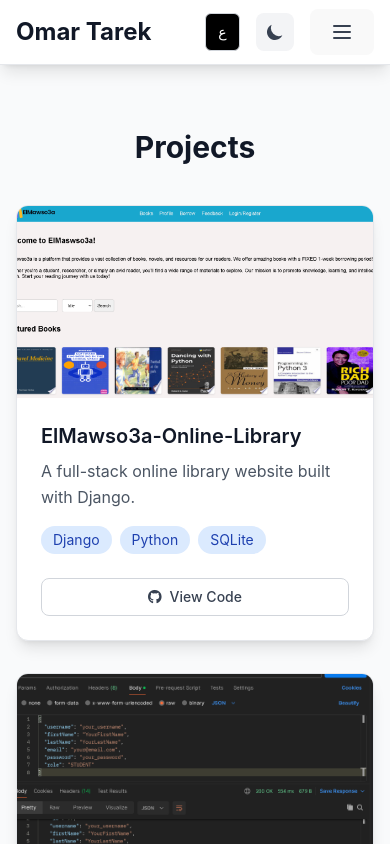
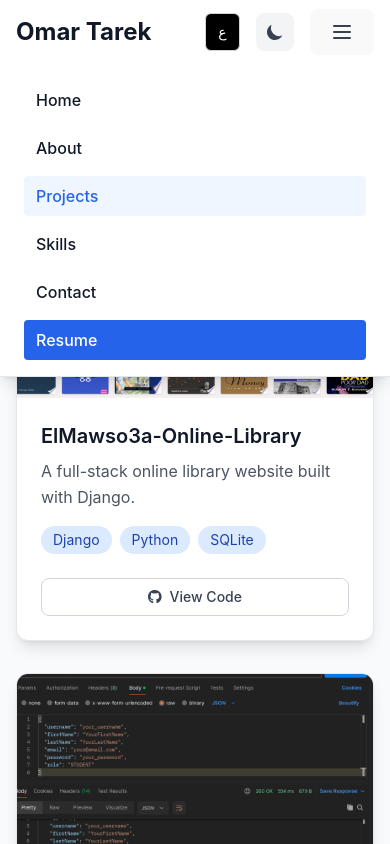
Before and after one commit to DIEMOS192/portfolio, a React (Vite) app: page /projects in a window 390 px wide. Both pictures are taken after a click on the button 341 px from the left and 32 px from the top of the page. Shown: the top 844 px of the page. Built offline with nearby package versions, Linux system fonts and the light colour scheme.

Commit message:
fixed mobile bugs

```diff
--- a/src/components/Footer.tsx
+++ b/src/components/Footer.tsx
@@ -75,6 +75,10 @@
                   <NavLink
                     to={l.to}
                     className="text-gray-400 hover:text-white transition-colors text-sm"
+                    onClick={() => {
+                      if (window.innerWidth < 768)
+                        window.scrollTo({ top: 0, behavior: "smooth" });
+                    }}
                   >
                     {l.label}
                   </NavLink>
--- a/src/components/NavBar.tsx
+++ b/src/components/NavBar.tsx
@@ -2,14 +2,24 @@
 import { useTranslation } from "react-i18next";
 import i18n from "i18next";
 import { Link, NavLink } from "react-router-dom";
+import { useState } from "react";
 
 const Navbar = () => {
   const { t } = useTranslation("common");
   const current = i18n.language || "en";
+  const [mobileOpen, setMobileOpen] = useState(false);
   const toggleLang = () => {
     const next = current.startsWith("ar") ? "en" : "ar";
     i18n.changeLanguage(next);
   };
+  const closeMobile = () => setMobileOpen(false);
+  const navLinks = [
+    { to: "/", label: t("nav.home"), exact: true },
+    { to: "/about", label: t("nav.about") },
+    { to: "/projects", label: t("nav.projects") },
+    { to: "/skills", label: t("nav.skills") },
+    { to: "/contact", label: t("nav.contact") },
+  ];
   return (
     <nav className="bg-white dark:bg-gray-900 shadow-lg border-b border-gray-200 dark:border-gray-700 sticky top-0 z-50">
       <div className="max-w-7xl mx-auto px-4 sm:px-6 lg:px-8">
@@ -18,74 +28,33 @@
             <Link
               to="/"
               className="text-2xl font-bold text-gray-900 dark:text-white"
+              onClick={closeMobile}
             >
               {t("personal.name")}
             </Link>
           </div>
 
+          {/* Desktop nav */}
           <div className="hidden md:block">
             <div className="ml-10 flex items-baseline space-x-8 rtl:space-x-reverse">
+              {navLinks.map((l) => (
                 <NavLink
-                to="/"
-                end
+                  key={l.to}
+                  to={l.to}
+                  end={l.exact}
                   className={({ isActive }) =>
                     `px-3 py-2 text-sm font-medium transition-colors ${
                       isActive
                         ? "text-blue-600 dark:text-blue-400"
-                      : "text-gray-900 dark:text-white hover:text-blue-600"
-                  }`
-                }
-              >
-                {t("nav.home")}
-              </NavLink>
-              <NavLink
-                to="/about"
-                className={({ isActive }) =>
-                  `px-3 py-2 text-sm font-medium transition-colors ${
-                    isActive
-                      ? "text-blue-600 dark:text-blue-400"
+                        : l.to === "/"
+                        ? "text-gray-900 dark:text-white hover:text-blue-600"
                         : "text-gray-600 dark:text-gray-300 hover:text-blue-600"
                     }`
                   }
                 >
-                {t("nav.about")}
+                  {l.label}
                 </NavLink>
-              <NavLink
-                to="/projects"
-                className={({ isActive }) =>
-                  `px-3 py-2 text-sm font-medium transition-colors ${
-                    isActive
-                      ? "text-blue-600 dark:text-blue-400"
-                      : "text-gray-600 dark:text-gray-300 hover:text-blue-600"
-                  }`
-                }
-              >
-                {t("nav.projects")}
-              </NavLink>
-              <NavLink
-                to="/skills"
-                className={({ isActive }) =>
-                  `px-3 py-2 text-sm font-medium transition-colors ${
-                    isActive
-                      ? "text-blue-600 dark:text-blue-400"
-                      : "text-gray-600 dark:text-gray-300 hover:text-blue-600"
-                  }`
-                }
-              >
-                {t("nav.skills")}
-              </NavLink>
-              <NavLink
-                to="/contact"
-                className={({ isActive }) =>
-                  `px-3 py-2 text-sm font-medium transition-colors ${
-                    isActive
-                      ? "text-blue-600 dark:text-blue-400"
-                      : "text-gray-600 dark:text-gray-300 hover:text-blue-600"
-                  }`
-                }
-              >
-                {t("nav.contact")}
-              </NavLink>
+              ))}
               <a
                 href="/Resume.pdf"
                 target="_blank"
@@ -97,6 +66,7 @@
             </div>
           </div>
 
+          {/* Mobile nav toggle & controls */}
           <div className="flex items-center space-x-4 rtl:space-x-reverse">
             <button
               onClick={toggleLang}
@@ -106,8 +76,13 @@
             </button>
             <DarkModeToggle />
 
+            {/* Hamburger button */}
             <div className="md:hidden">
-              <button className="text-gray-700 dark:text-gray-300 hover:text-blue-600 focus:outline-none">
+              <button
+                className="text-gray-700 dark:text-gray-300 hover:text-blue-600 focus:outline-none"
+                onClick={() => setMobileOpen((v) => !v)}
+                aria-label="Open menu"
+              >
                 <svg
                   className="h-6 w-6"
                   fill="none"
@@ -125,6 +100,39 @@
             </div>
           </div>
         </div>
+        {/* Mobile dropdown menu */}
+        {mobileOpen && (
+          <div className="md:hidden absolute left-0 right-0 bg-white dark:bg-gray-900 shadow-lg border-b border-gray-200 dark:border-gray-700 animate-fade-in z-50">
+            <div className="flex flex-col py-4 px-6 space-y-2">
+              {navLinks.map((l) => (
+                <NavLink
+                  key={l.to}
+                  to={l.to}
+                  end={l.exact}
+                  className={({ isActive }) =>
+                    `block px-3 py-2 rounded text-base font-medium transition-colors ${
+                      isActive
+                        ? "text-blue-600 dark:text-blue-400 bg-blue-50 dark:bg-blue-900"
+                        : "text-gray-900 dark:text-white hover:text-blue-600"
+                    }`
+                  }
+                  onClick={closeMobile}
+                >
+                  {l.label}
+                </NavLink>
+              ))}
+              <a
+                href="/Resume.pdf"
+                target="_blank"
+                rel="noopener noreferrer"
+                className="block px-3 py-2 rounded text-base font-medium bg-blue-600 hover:bg-blue-700 text-white transition-colors"
+                onClick={closeMobile}
+              >
+                {t("nav.resume")}
+              </a>
+            </div>
+          </div>
+        )}
       </div>
     </nav>
   );
```
Lines whose indentation alone changed are shown as unchanged.
